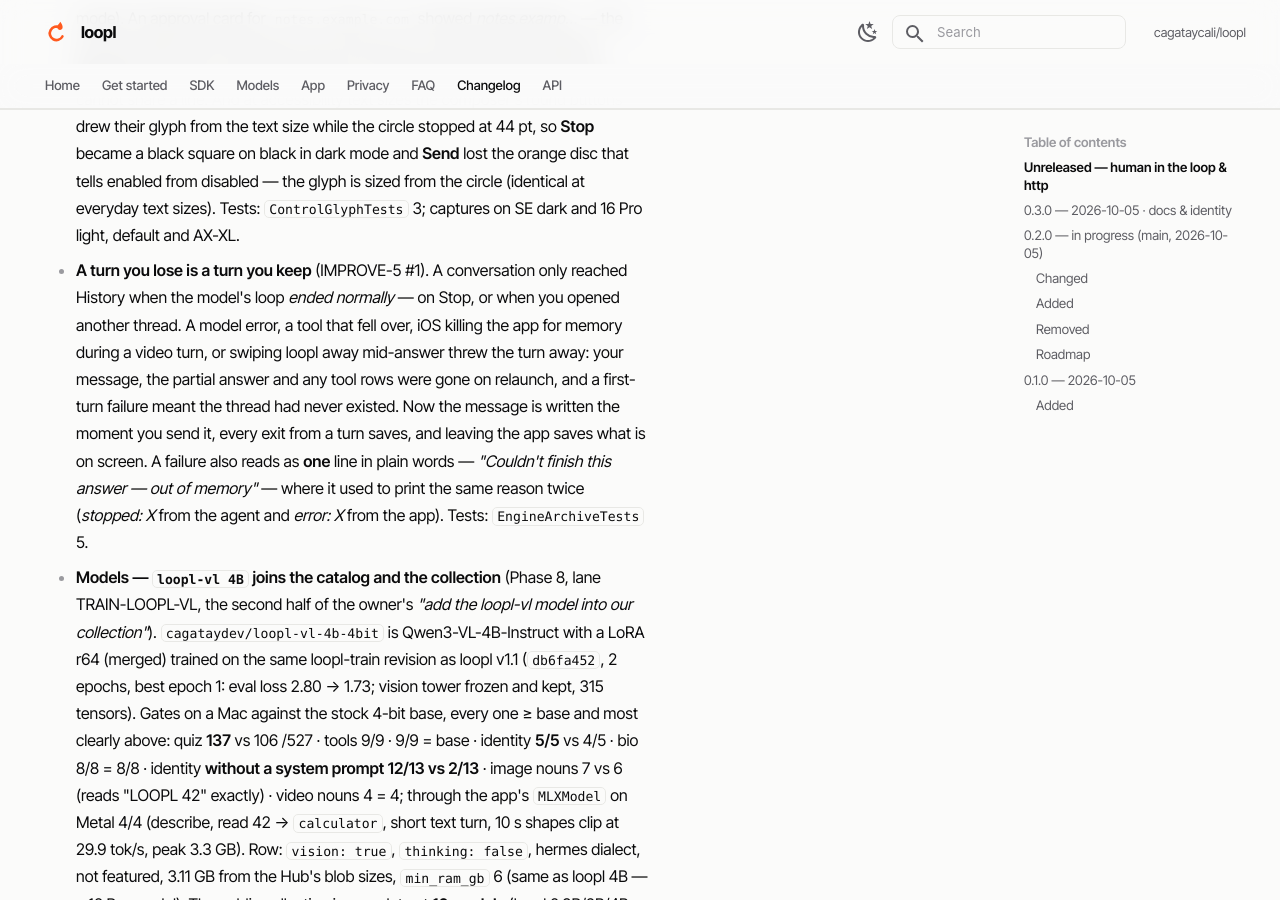
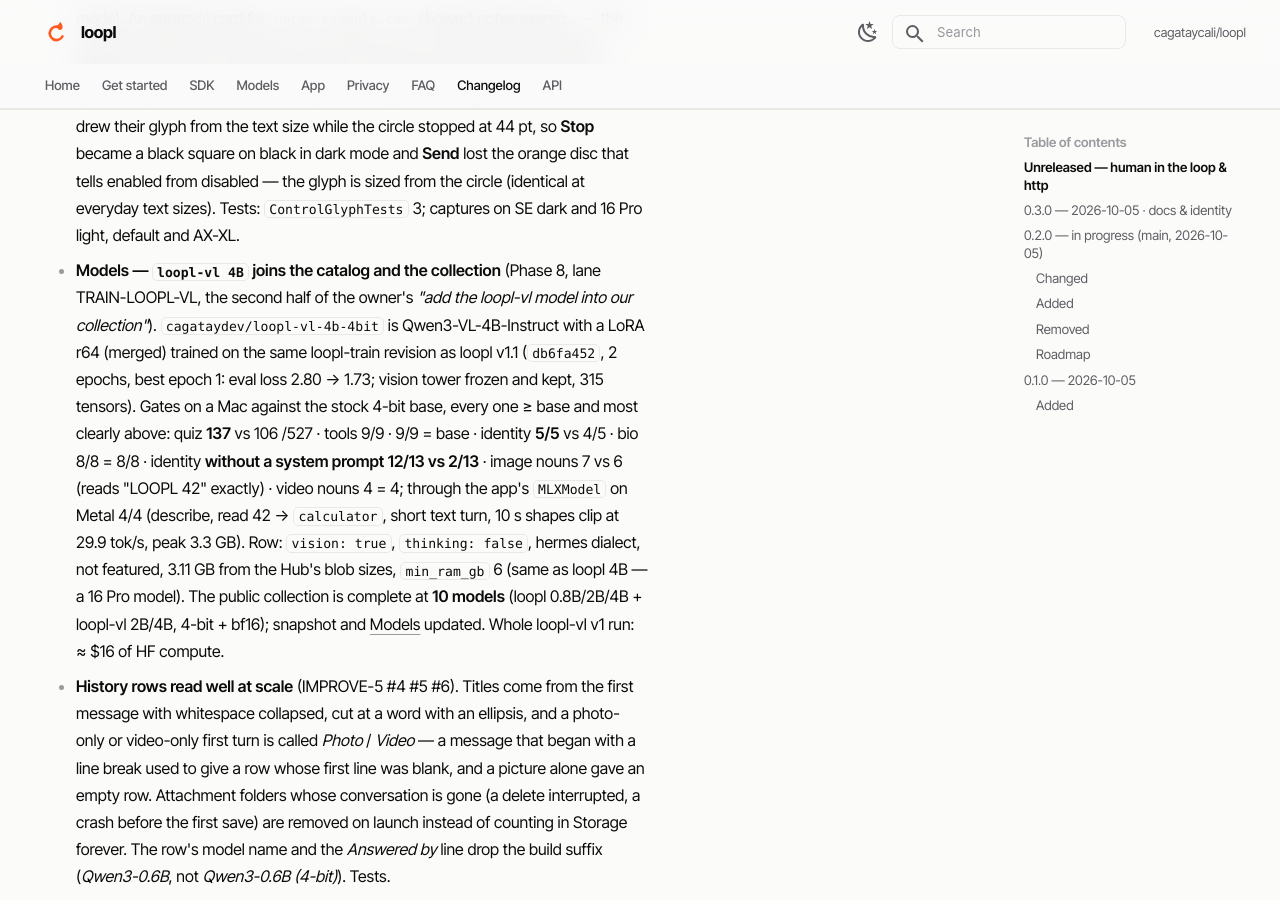
Before and after one commit to cagataycali/loopl, an MkDocs documentation site: the page built from docs/changelog.md, in a window 1280 px wide and 900 px high, scrolled down 814 px. Built offline with MkDocs 1.6.1 and Material for MkDocs 9.7.7, drawn with Linux system fonts in a browser that asks for light colours.

Commit message:
changelog: the #1 entry belongs to PR #166, not this one

```diff
--- a/docs/changelog.md
+++ b/docs/changelog.md
@@ -18,7 +18,6 @@
 
 - **Three plainer lines** (IMPROVE-5 #7 #8 #9). The onboarding model cards badge *sees pictures* like the Models rows (was *vision*); the Train screen's summary is two sentences that name neither the GPU nor file formats (*Runs on Hugging Face in your account; the result is saved privately as …, ready for your iPhone.* — the GPU and formats stay under **More options**, which is what *Fine-tune manually* is now called, under the header *How it trains*); download percentages follow the region's format (*%40* on a Turkish iPhone). Tests updated.
 - **Tool cards at small sizes and big text** (IMPROVE-5 #12 #13, found on an SE in dark mode). An approval card for `notes.example.com` showed *notes.examp…* — the risk pill squeezed the hostname, the one word you must read before tapping **Approve**. The host is never shortened now: the pill moves above it when they cannot share a line. And at accessibility text sizes the composer's round buttons drew their glyph from the text size while the circle stopped at 44 pt, so **Stop** became a black square on black in dark mode and **Send** lost the orange disc that tells enabled from disabled — the glyph is sized from the circle (identical at everyday text sizes). Tests: `ControlGlyphTests` 3; captures on SE dark and 16 Pro light, default and AX-XL.
-- **A turn you lose is a turn you keep** (IMPROVE-5 #1). A conversation only reached History when the model's loop *ended normally* — on Stop, or when you opened another thread. A model error, a tool that fell over, iOS killing the app for memory during a video turn, or swiping loopl away mid-answer threw the turn away: your message, the partial answer and any tool rows were gone on relaunch, and a first-turn failure meant the thread had never existed. Now the message is written the moment you send it, every exit from a turn saves, and leaving the app saves what is on screen. A failure also reads as **one** line in plain words — *"Couldn't finish this answer — out of memory"* — where it used to print the same reason twice (*stopped: X* from the agent and *error: X* from the app). Tests: `EngineArchiveTests` 5.
 - **Models — `loopl-vl 4B` joins the catalog and the collection** (Phase 8, lane TRAIN-LOOPL-VL, the second half of the owner's *"add the loopl-vl model into our collection"*). `cagataydev/loopl-vl-4b-4bit` is Qwen3-VL-4B-Instruct with a LoRA r64 (merged) trained on the same loopl-train revision as loopl v1.1 (`db6fa452`, 2 epochs, best epoch 1: eval loss 2.80 → 1.73; vision tower frozen and kept, 315 tensors). Gates on a Mac against the stock 4-bit base, every one ≥ base and most clearly above: quiz **137** vs 106 /527 · tools 9/9 · 9/9 = base · identity **5/5** vs 4/5 · bio 8/8 = 8/8 · identity **without a system prompt 12/13 vs 2/13** · image nouns 7 vs 6 (reads "LOOPL 42" exactly) · video nouns 4 = 4; through the app's `MLXModel` on Metal 4/4 (describe, read 42 → `calculator`, short text turn, 10 s shapes clip at 29.9 tok/s, peak 3.3 GB). Row: `vision: true`, `thinking: false`, hermes dialect, not featured, 3.11 GB from the Hub's blob sizes, `min_ram_gb` 6 (same as loopl 4B — a 16 Pro model). The public collection is complete at **10 models** (loopl 0.8B/2B/4B + loopl-vl 2B/4B, 4-bit + bf16); snapshot and [Models](models.md) updated. Whole loopl-vl v1 run: ≈ $16 of HF compute.
 - **History rows read well at scale** (IMPROVE-5 #4 #5 #6). Titles come from the first message with whitespace collapsed, cut at a word with an ellipsis, and a photo-only or video-only first turn is called *Photo* / *Video* — a message that began with a line break used to give a row whose first line was blank, and a picture alone gave an empty row. Attachment folders whose conversation is gone (a delete interrupted, a crash before the first save) are removed on launch instead of counting in Storage forever. The row's model name and the *Answered by* line drop the build suffix (*Qwen3-0.6B*, not *Qwen3-0.6B (4-bit)*). Tests.
 - **A failed training job says what to do** (IMPROVE-4 #28). The card showed *torch.OutOfMemoryError: CUDA out of memory. Tried to allocate 1.2 GiB.* and nothing else. Now a sentence a person can act on leads — *The training machine ran out of memory. Try the smaller base model, or train on fewer conversations.* (time limit, refused token, disk, rate limit, network have their own) — with the raw line under it in small type and the full log one tap away. The running/finished summary line no longer names the GPU. Test.
```
